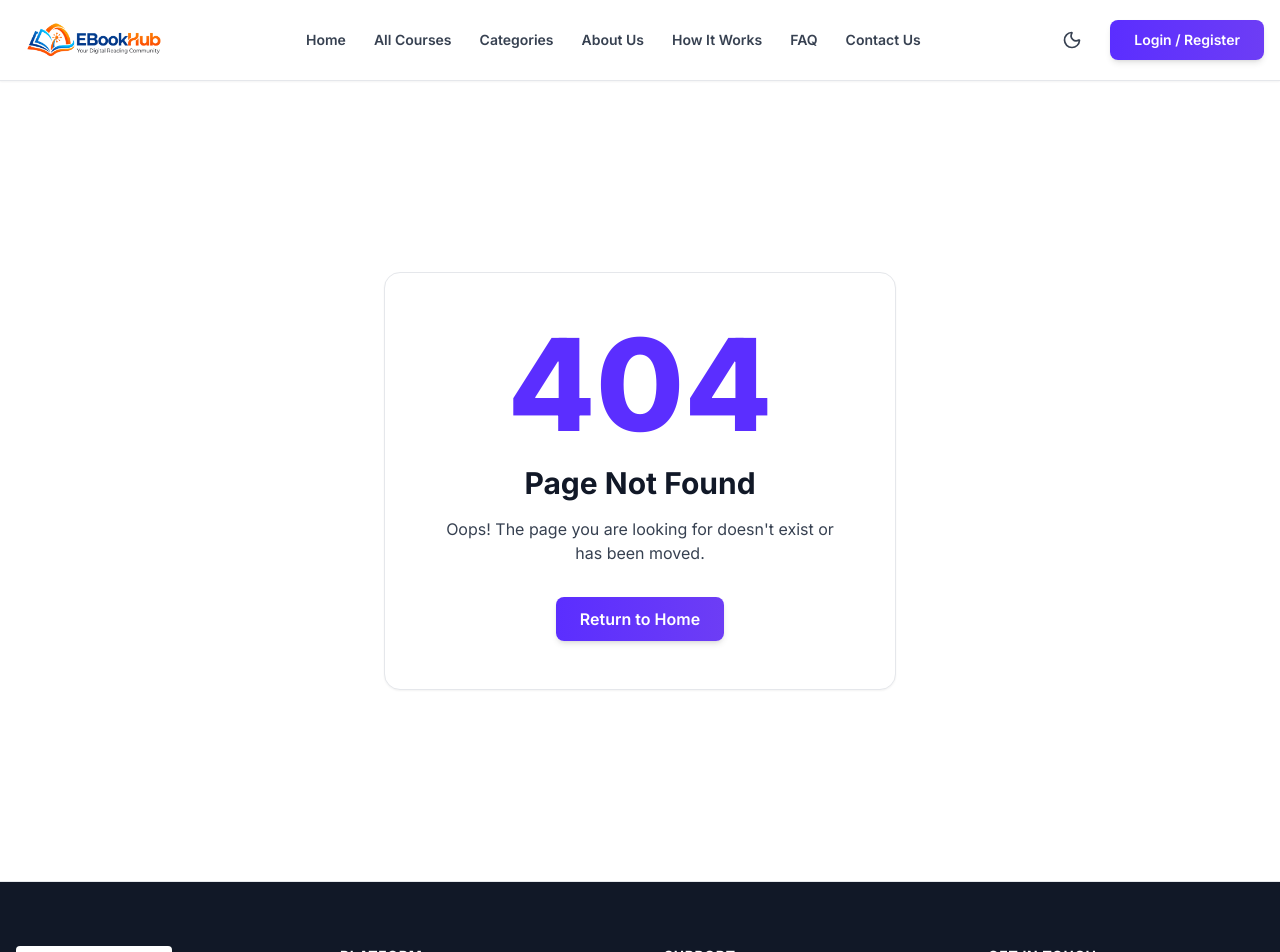
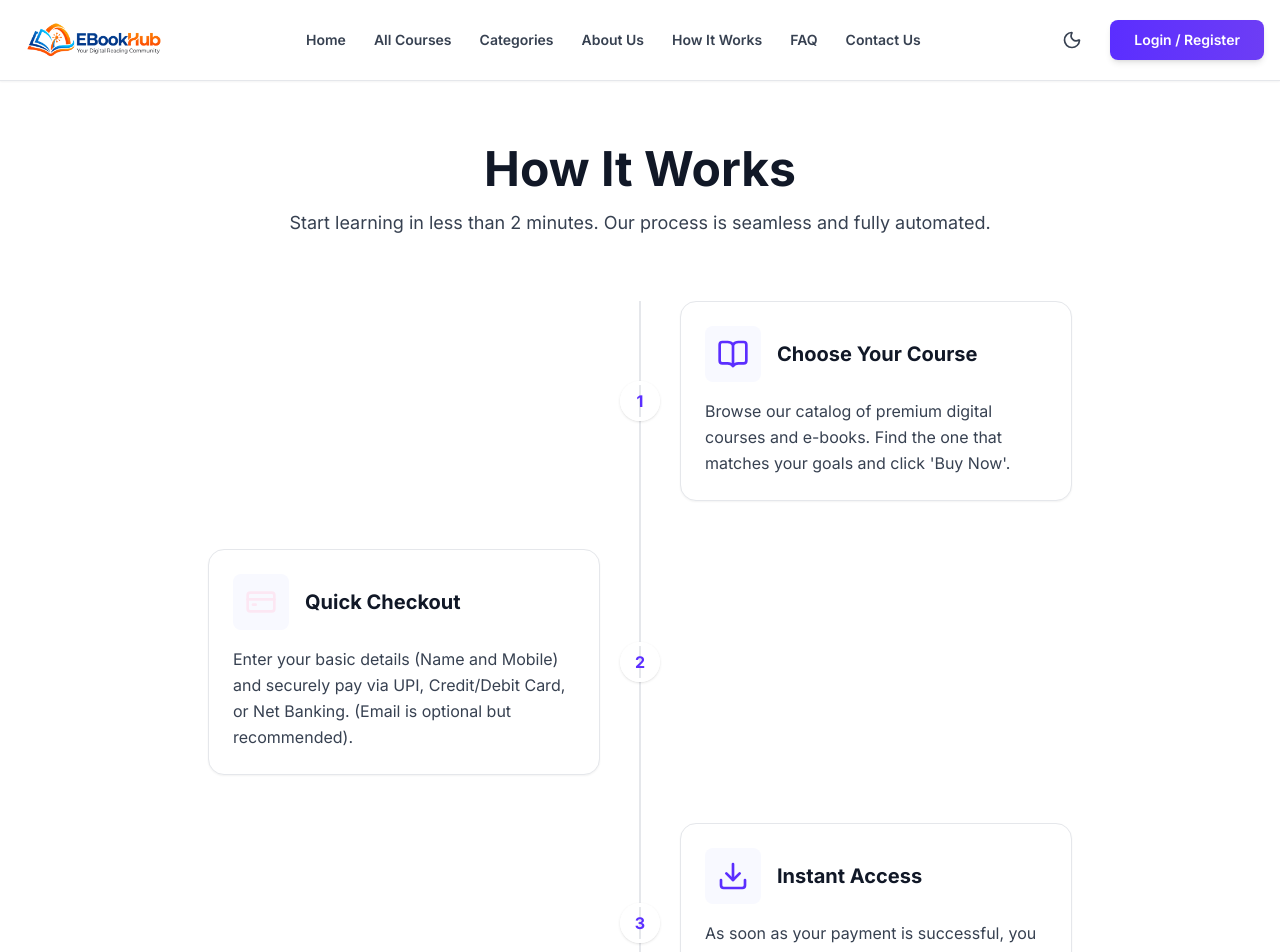
Before and after one commit to ARYAN11990/E-BOOKHUB, a Next.js app: page /how-it-works in a window 1280 px wide. Before the commit this address had no page. Shown: the top 952 px of the page. Built offline with nearby package versions, Linux system fonts and the light colour scheme.

Commit message:
Create How it works page and swap checkout fields

```diff
--- a/src/app/checkout/page.tsx
+++ b/src/app/checkout/page.tsx
@@ -157,13 +157,13 @@ function CheckoutForm() {
               </div>
 
               <div>
-                <label className="block text-sm font-medium mb-2 text-text-primary">Email Address (Optional)</label>
-                <input type="email" name="email" value={formData.email} onChange={handleChange} className="w-full px-4 py-3 bg-surface-soft border border-border-light rounded-lg text-text-primary focus:outline-none focus:border-brand-purple" />
+                <label className="block text-sm font-medium mb-2 text-text-primary">Mobile Number *</label>
+                <input type="tel" name="mobileNumber" required value={formData.mobileNumber} onChange={handleChange} className="w-full px-4 py-3 bg-surface-soft border border-border-light rounded-lg text-text-primary focus:outline-none focus:border-brand-purple" />
               </div>
 
               <div>
-                <label className="block text-sm font-medium mb-2 text-text-primary">Mobile Number *</label>
-                <input type="tel" name="mobileNumber" required value={formData.mobileNumber} onChange={handleChange} className="w-full px-4 py-3 bg-surface-soft border border-border-light rounded-lg text-text-primary focus:outline-none focus:border-brand-purple" />
+                <label className="block text-sm font-medium mb-2 text-text-primary">Email Address (Optional)</label>
+                <input type="email" name="email" value={formData.email} onChange={handleChange} className="w-full px-4 py-3 bg-surface-soft border border-border-light rounded-lg text-text-primary focus:outline-none focus:border-brand-purple" />
               </div>
 
               <div className="flex items-start pt-4 border-t border-border-light">
--- /dev/null
+++ b/src/app/how-it-works/page.tsx
@@ -0,0 +1,60 @@
+'use client';
+
+import { BookOpen, CreditCard, Download, Mail } from 'lucide-react';
+
+export default function HowItWorksPage() {
+  const steps = [
+    {
+      title: "Choose Your Course",
+      description: "Browse our catalog of premium digital courses and e-books. Find the one that matches your goals and click 'Buy Now'.",
+      icon: <BookOpen className="w-8 h-8 text-brand-purple" />,
+    },
+    {
+      title: "Quick Checkout",
+      description: "Enter your basic details (Name and Mobile) and securely pay via UPI, Credit/Debit Card, or Net Banking. (Email is optional but recommended).",
+      icon: <CreditCard className="w-8 h-8 text-brand-pink" />,
+    },
+    {
+      title: "Instant Access",
+      description: "As soon as your payment is successful, you will be redirected to the download page instantly.",
+      icon: <Download className="w-8 h-8 text-brand-purple" />,
+    },
+    {
+      title: "Email Delivery",
+      description: "If you provided an email, you'll also receive a unique download link for lifetime access to your material.",
+      icon: <Mail className="w-8 h-8 text-brand-pink" />,
+    },
+  ];
+
+  return (
+    <div className="min-h-screen bg-surface-main py-16">
+      <div className="container mx-auto px-4 max-w-4xl">
+        <h1 className="text-4xl md:text-5xl font-bold text-text-primary mb-4 text-center">How It Works</h1>
+        <p className="text-text-secondary text-center mb-16 text-lg">Start learning in less than 2 minutes. Our process is seamless and fully automated.</p>
+
+        <div className="space-y-12 relative before:absolute before:inset-0 before:ml-5 before:-translate-x-px md:before:mx-auto md:before:translate-x-0 before:h-full before:w-0.5 before:bg-border-light">
+          {steps.map((step, index) => (
+            <div key={index} className="relative flex items-center justify-between md:justify-normal md:odd:flex-row-reverse group is-active">
+
+              {/* Number Badge */}
+              <div className="flex items-center justify-center w-10 h-10 rounded-full border-4 border-surface-main bg-brand-purple/10 shadow shrink-0 md:order-1 md:group-odd:-translate-x-1/2 md:group-even:translate-x-1/2 z-10">
+                <span className="text-brand-purple font-bold">{index + 1}</span>
+              </div>
+
+              {/* Content Card */}
+              <div className="w-[calc(100%-4rem)] md:w-[calc(50%-2.5rem)] bg-surface-main p-6 rounded-2xl border border-border-light shadow-sm hover:shadow-md transition-shadow">
+                <div className="flex items-center mb-4">
+                  <div className="p-3 bg-surface-soft rounded-lg mr-4">
+                    {step.icon}
+                  </div>
+                  <h3 className="text-xl font-bold text-text-primary">{step.title}</h3>
+                </div>
+                <p className="text-text-secondary leading-relaxed">{step.description}</p>
+              </div>
+            </div>
+          ))}
+        </div>
+      </div>
+    </div>
+  );
+}
```
Also changed, not shown: swap-fields.js (added, +25 -0 lines).
